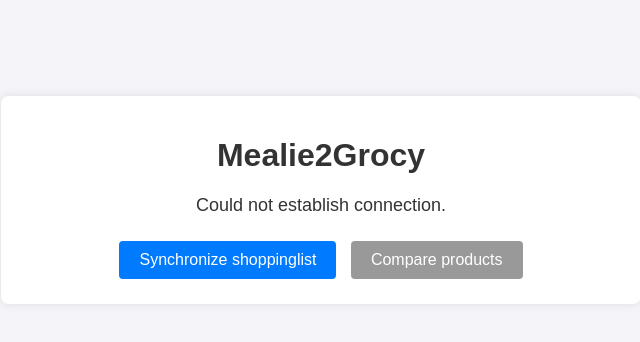
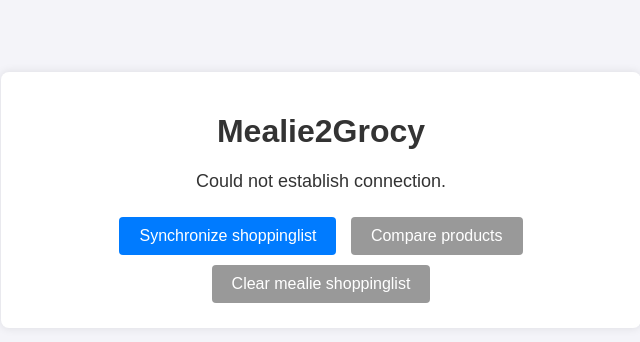
Before and after one commit to mschnklhn/mealie2grocy, a Flask app: template mealie2grocy/app/templates/index.html in a window 1280 px wide. Shown: the top 342 px of the page, without its empty margins (319-959 px from the left). Run offline with Flask 3, Linux system fonts and the light colour scheme; the template is opened without the code that fills it, so the values that code supplies are empty; parts of the project's set-up code (start-up, migrations or seed data) failed here and were passed over.

Commit message:
Add option to clear mealie shoppinglist manually

```diff
--- a/mealie2grocy/app/server.py
+++ b/mealie2grocy/app/server.py
@@ -8,7 +8,7 @@ from flask_babel import Babel, _
 
 from config import LOG_LEVEL, API_KEYS, API_PORT
 from main import update_products_in_mealie, update_grocy_shoppinglist_from_mealie, compare_product_databases, \
-    test_grocy_connection, test_mealie_connection
+    test_grocy_connection, test_mealie_connection, clear_mealie_shoppinglist
 
 logging.basicConfig(level=LOG_LEVEL, format='%(asctime)s - %(levelname)-8s - %(name)-10s - %(message)s')
 
@@ -57,6 +57,20 @@ def compare_m2g_databases():
 
     result = compare_product_databases()
     return jsonify({"success": True, "message": _("Compare Productdatabases"), "result": result})
+
+
+@app.route('/clear-mealie-shoppinglist', methods=['GET'])
+def clear_mealie_shoppinglist_endpoint():
+    if not check_auth(request):
+        return response_unauthorized()
+
+    result = clear_mealie_shoppinglist()
+
+    if result:
+        logging.info("Cleared mealie shopping list")
+        return jsonify({"success": True, "message": _("Mealie shopping list cleared")})
+    else:
+        return jsonify({"success": False, "message": _("Failed to clear mealie shopping list")})
 
 
 @app.route('/health', methods=['GET'])
--- a/mealie2grocy/app/templates/index.html
+++ b/mealie2grocy/app/templates/index.html
@@ -78,6 +78,9 @@
     <button id="compareButton" onclick="compare_m2g_databases()" style="background-color: #999">
         {{ _("Compare products") }}
     </button>
+    <button id="clearShoppinglistButton" onclick="clear_shoppinglist()" style="background-color: #999">
+        {{ _("Clear mealie shoppinglist") }}
+    </button>
     <div id="response"
          style="background-color: #f0f0f0; border: 1px solid #ccc; padding: 10px; margin-top: 20px; border-radius: 4px; font-family: monospace; white-space: pre-line; overflow-x: auto; text-align: left;"></div>
 </div>
@@ -125,6 +128,21 @@
         });
     }
 
+    function clear_shoppinglist() {
+        const button = document.getElementById("clearShoppinglistButton");
+        const originalText = button.innerHTML;
+
+        // Show loading animation
+        button.innerHTML = "🔄 {{ _('Clearing') }}...";
+        button.disabled = true; // Prevent multiple clicks
+
+        callEndpoint("{{ ingress_url_for('clear_mealie_shoppinglist_endpoint') }}").finally(() => {
+            // Reset button state
+            button.innerHTML = originalText;
+            button.disabled = false;
+        });
+    }
+
     function callEndpoint(endpoint) {
         document.getElementById('response').textContent = '...';
 
```
Also changed, not shown: mealie2grocy/app/main.py (+6 -2 lines), mealie2grocy/app/services/mealie_service.py (+4 -4 lines), mealie2grocy/app/translations/de/LC_MESSAGES/messages.po, mealie2grocy/app/translations/en/LC_MESSAGES/messages.po.
